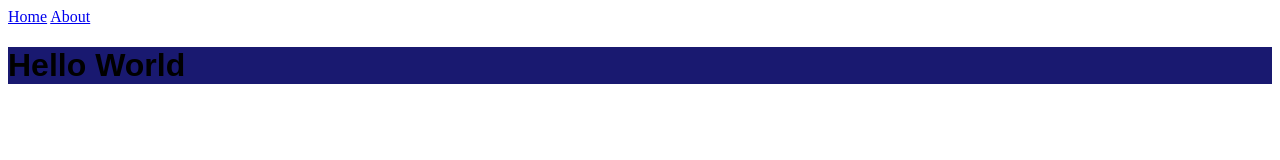
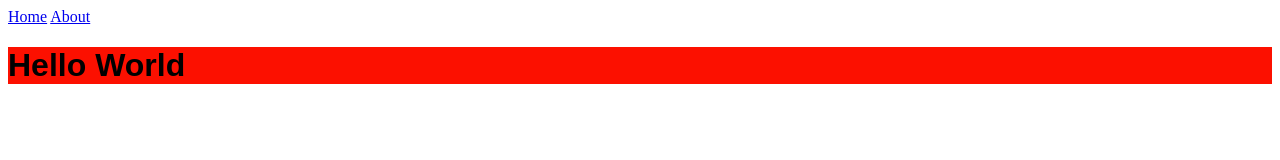
Before and after one commit to ExtraSpiceySamyangRamen/Ramen, a plain HTML site: page index.html in a window 1280 px wide. Drawn offline with Linux system fonts and the light colour scheme.

Commit message:
Update style.css

```diff
--- a/style.css
+++ b/style.css
@@ -1,3 +1,7 @@
 header{
-background-color:midnightblue;
+background-color:#FC1000;
 }
+
+aside{
+
+}
```
